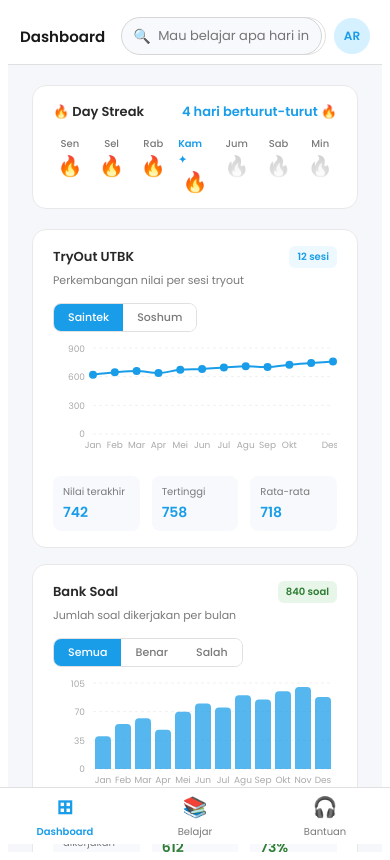
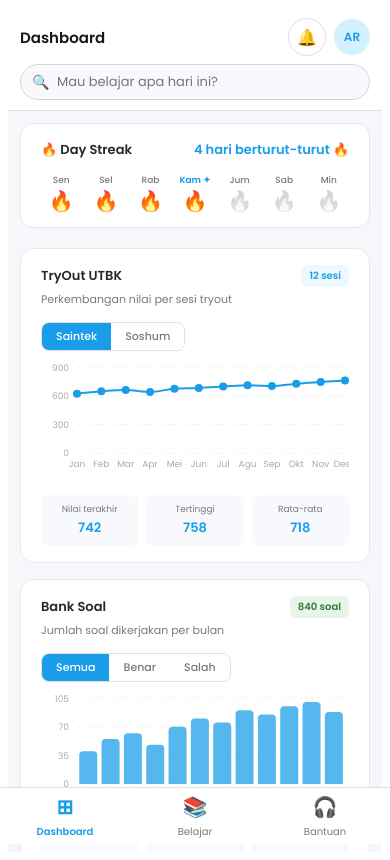
Before and after one commit to XnonXte/Pahamify-Prototype, a React (Vite) app: page / in a window 390 px wide. Built offline with nearby package versions, Linux system fonts and the light colour scheme.

Commit message:
Responsive design bugs fixed

```diff
--- a/index.html
+++ b/index.html
@@ -1,13 +1,16 @@
 <!doctype html>
 <html lang="en">
+
 <head>
   <meta charset="UTF-8" />
   <link rel="icon" type="image/svg+xml" href="/favicon.svg" />
   <meta name="viewport" content="width=device-width, initial-scale=1.0" />
-    <title>ddap</title>
+  <title>Pahamify Prototype</title>
 </head>
+
 <body>
   <div id="root"></div>
   <script type="module" src="/src/main.jsx"></script>
 </body>
+
 </html>
--- a/src/Dashboard.jsx
+++ b/src/Dashboard.jsx
@@ -4,6 +4,12 @@ import { LineChart, Line, BarChart, Bar, XAxis, YAxis, CartesianGrid, Responsive
 // ─── RESPONSIVE STYLES (inject once) ─────────────────────────────────────────
 const responsiveCSS = `
   :root { --sidebar-w: 176px; --topbar-h: 52px; --bottomnav-h: 56px; }
+
+  /* Global viewport override for mobile scale stability */
+  body, #root {
+    max-width: 100vw;
+    overflow-x: hidden;
+  }
 
   /* Tablet: icon-only sidebar */
   @media (max-width: 900px) {
@@ -22,8 +28,35 @@ const responsiveCSS = `
     .sidebar { display: none !important; }
     .bottom-nav { display: flex !important; }
     .app-content { padding: 12px 12px calc(var(--bottomnav-h) + 12px) !important; }
-    .topbar { padding: 0 12px !important; }
+    .topbar {
+      padding: 10px 12px !important;
+      height: auto !important;
+      flex-wrap: wrap !important;
+      gap: 8px !important;
+    }
+    .topbar-search-container {
+      order: 3;
+      min-width: 100% !important;
+      max-width: 100% !important;
+    }
     .grid-2 { grid-template-columns: 1fr !important; }
+
+    /* Responsive Mentor Layout Fixes */
+    .mentor-featured-card {
+      flex-direction: column !important;
+      align-items: center !important;
+      text-align: center !important;
+    }
+    .mentor-featured-card .tags-wrapper {
+      justify-content: center !important;
+    }
+    .mentor-featured-card .stats-wrapper {
+      justify-content: center !important;
+    }
+    .mentor-featured-card button {
+      width: 100% !important;
+      justify-content: center !important;
+    }
   }
 
   /* Two-col grid (stacks on mobile via above rule) */
@@ -154,7 +187,7 @@ function ScrollRow({ cards, showProgress = false }) {
   return (
     <div style={{ position: "relative" }}>
       <button className="scroll-btn" onClick={() => scroll(-1)} style={{ position: "absolute", top: "50%", transform: "translateY(-56%)", left: -14, width: 28, height: 28, borderRadius: "50%", background: "#fff", border: "0.5px solid #d6d6d6", alignItems: "center", justifyContent: "center", cursor: "pointer", zIndex: 2, boxShadow: "0 1px 4px rgba(0,0,0,0.10)" }}>‹</button>
-      <div ref={rowRef} style={{ display: "flex", gap: 12, overflowX: "auto", paddingBottom: 8, scrollBehavior: "smooth", scrollbarWidth: "thin" }}>
+      <div ref={rowRef} style={{ display: "flex", gap: 12, overflowX: "auto", paddingBottom: 8, scrollBehavior: "smooth", scrollbarWidth: "none" }}>
         {cards.map((c, i) => <ClassCard key={i} card={c} showProgress={showProgress} />)}
       </div>
       <button className="scroll-btn" onClick={() => scroll(1)} style={{ position: "absolute", top: "50%", transform: "translateY(-56%)", right: -14, width: 28, height: 28, borderRadius: "50%", background: "#fff", border: "0.5px solid #d6d6d6", alignItems: "center", justifyContent: "center", cursor: "pointer", zIndex: 2, boxShadow: "0 1px 4px rgba(0,0,0,0.10)" }}>›</button>
@@ -248,16 +281,79 @@ function BottomNav({ activePage, onNavigate }) {
 // ─── TOPBAR ───────────────────────────────────────────────────────────────────
 function Topbar({ title, placeholder = "Mau belajar apa hari ini?" }) {
   return (
-    <div className="topbar" style={{ background: "#fff", borderBottom: "0.5px solid #e0e0e0", padding: "0 24px", height: 56, display: "flex", alignItems: "center", gap: 16, flexShrink: 0 }}>
-      <span style={{ fontSize: 15, fontWeight: 600, color: "#181818", whiteSpace: "nowrap" }}>{title}</span>
-      <div style={{ flex: 1, maxWidth: 480, position: "relative" }}>
+    <div className="topbar" style={{
+      background: "#fff",
+      borderBottom: "0.5px solid #e0e0e0",
+      padding: "10px 16px", /* Padding disesuaikan agar proporsional saat 1 atau 2 baris */
+      minHeight: 56,
+      display: "flex",
+      alignItems: "center",
+      justifyContent: "space-between",
+      flexWrap: "wrap", /* KUNCI UTAMA: Mengizinkan elemen turun ke bawah jika tidak muat */
+      gap: "10px 12px", /* Gap horizontal 12px, gap vertikal jika turun kasur sebesar 10px */
+      flexShrink: 0,
+      width: "100%",
+      boxSizing: "border-box"
+    }}>
+
+      {/* SISI KIRI: Judul Halaman */}
+      <div style={{
+        fontSize: 15,
+        fontWeight: 600,
+        color: "#181818",
+        whiteSpace: "nowrap",
+        flexShrink: 0
+      }}>
+        {title}
+      </div>
+
+      {/* SISI TENAH / BAWAH: Kontainer Search Bar */}
+      {/* Menggunakan order: 3 di media query css jika ingin di bawah profil,
+          atau biarkan flex-wrap alami mengikuti urutan DOM html */}
+      <div className="topbar-search" style={{
+        flex: 1,
+        minWidth: "240px", /* Memaksa search bar turun ke bawah jika sisa ruang di samping judul kurang dari 240px */
+        maxWidth: 480,
+        position: "relative",
+      }}>
         <span style={{ position: "absolute", left: 12, top: "50%", transform: "translateY(-50%)", color: "#7a7a7a", fontSize: 14 }}>🔍</span>
-        <input style={{ width: "100%", height: 36, border: "0.5px solid #d6d6d6", borderRadius: 20, padding: "0 12px 0 36px", fontSize: 13, fontFamily: "'Poppins',sans-serif", background: "#f7f9fc", color: "#181818", outline: "none" }} placeholder={placeholder} />
+        <input style={{
+          width: "100%",
+          height: 36,
+          border: "0.5px solid #d6d6d6",
+          borderRadius: 20,
+          padding: "0 12px 0 36px",
+          fontSize: 13,
+          fontFamily: "'Poppins',sans-serif",
+          background: "#f7f9fc",
+          color: "#181818",
+          outline: "none",
+          boxSizing: "border-box"
+        }} placeholder={placeholder} />
       </div>
-      <div style={{ marginLeft: "auto", display: "flex", alignItems: "center", gap: 8 }}>
+
+      {/* SISI KANAN: Menu Aksi (Notifikasi & Profil) */}
+      <div className="topbar-actions" style={{
+        display: "flex",
+        alignItems: "center",
+        gap: 8,
+        flexShrink: 0,
+      }}>
         <div style={{ width: 36, height: 36, borderRadius: "50%", border: "0.5px solid #e0e0e0", background: "#fff", display: "flex", alignItems: "center", justifyContent: "center", cursor: "pointer", fontSize: 16 }}>🔔</div>
         <div style={{ width: 36, height: 36, borderRadius: "50%", background: "#D5F0FF", display: "flex", alignItems: "center", justifyContent: "center", fontSize: 12, fontWeight: 600, color: "#199DE9" }}>AR</div>
       </div>
+
+      {/* Tweak CSS Tambahan untuk merapikan urutan susunan khusus di layar mobile kecil */}
+      <style>{`
+        @media (max-width: 500px) {
+          .topbar-search {
+            order: 3; /* Memaksa search bar berada di urutan paling bawah setelah judul & profil */
+            width: 100%;
+            max-width: 100% !important;
+          }
+        }
+      `}</style>
+
     </div>
   );
 }
@@ -275,17 +371,25 @@ function DashboardPage() {
   ];
 
   return (
-    <div style={{ flex: 1, overflowY: "auto", padding: "20px 24px", display: "flex", flexDirection: "column", gap: 20 }}>
-      {/* Streak */}
+    <div className="app-content" style={{ flex: 1, overflowY: "auto", padding: "20px 24px", display: "flex", flexDirection: "column", gap: 20 }}>
+      {/* Streak Layout Fix */}
       <div style={{ background: "#fff", borderRadius: 14, border: "0.5px solid #e8e8e8", padding: "16px 20px" }}>
-        <div style={{ display: "flex", alignItems: "center", justifyContent: "space-between", marginBottom: 14 }}>
+        <div style={{ display: "flex", flexWrap: "wrap", alignItems: "center", justifyContent: "space-between", gap: 8, marginBottom: 14 }}>
           <span style={{ fontSize: 13, fontWeight: 600, color: "#282828" }}>🔥 Day Streak</span>
           <span style={{ fontSize: 13, fontWeight: 600, color: "#199DE9" }}>4 hari berturut-turut 🔥</span>
         </div>
-        <div style={{ display: "flex", gap: 8 }}>
+        <div style={{ display: "flex", justifyContent: "space-between", width: "100%", gap: 4 }}>
           {streakDays.map((d, i) => (
             <div key={i} style={{ display: "flex", flexDirection: "column", alignItems: "center", gap: 4, flex: 1 }}>
-              <span style={{ fontSize: 10, color: d.today ? "#199DE9" : "#7a7a7a", fontWeight: d.today ? 600 : 500 }}>{d.label}</span>
+              <span style={{
+                fontSize: "9px",
+                color: d.today ? "#199DE9" : "#7a7a7a",
+                fontWeight: d.today ? 600 : 500,
+                whiteSpace: "nowrap", /* Mencegah teks terpotong atau membuat baris baru */
+                display: "inline-block" /* Memastikan properti nowrap bekerja sempurna */
+              }}>
+                {d.label}
+              </span>
               <span style={{ fontSize: 20, lineHeight: 1, filter: d.active ? "none" : "grayscale(1) opacity(0.3)" }}>🔥</span>
             </div>
           ))}
@@ -295,7 +399,7 @@ function DashboardPage() {
       {/* Charts */}
       <div className="grid-2" style={{ display: "grid", gridTemplateColumns: "1fr 1fr", gap: 16 }}>
         {/* TryOut */}
-        <div style={{ background: "#fff", borderRadius: 14, border: "0.5px solid #e8e8e8", padding: "16px 20px" }}>
+        <div style={{ background: "#fff", borderRadius: 14, border: "0.5px solid #e8e8e8", padding: "16px 20px", minWidth: 0 }}>
           <div style={{ display: "flex", alignItems: "center", justifyContent: "space-between", marginBottom: 4 }}>
             <span style={{ fontSize: 13, fontWeight: 600, color: "#282828" }}>TryOut UTBK</span>
             <span style={{ fontSize: 10, fontWeight: 600, padding: "3px 8px", borderRadius: 6, background: "#EEF9FF", color: "#199DE9" }}>12 sesi</span>
@@ -308,9 +412,9 @@ function DashboardPage() {
               </button>
             ))}
           </div>
-          <div style={{ height: 120 }}>
+          <div style={{ height: 120, width: "100%" }}>
             <ResponsiveContainer width="100%" height="100%">
-              <LineChart data={toChartData(toData.vals)} margin={{ top: 4, right: 4, bottom: 0, left: -20 }}>
+              <LineChart data={toChartData(toData.vals)} margin={{ top: 4, right: 4, bottom: 0, left: -24 }}>
                 <CartesianGrid strokeDasharray="3 3" stroke="#f0f0f0" vertical={false} />
                 <XAxis dataKey="name" tick={{ fontSize: 9, fill: "#aaa" }} axisLine={false} tickLine={false} />
                 <YAxis tick={{ fontSize: 9, fill: "#aaa" }} axisLine={false} tickLine={false} tickCount={4} />
@@ -319,18 +423,18 @@ function DashboardPage() {
               </LineChart>
             </ResponsiveContainer>
           </div>
-          <div style={{ display: "flex", gap: 12, marginTop: 12 }}>
+          <div style={{ display: "flex", gap: 8, marginTop: 12 }}>
             {[{ l: "Nilai terakhir", v: toData.last }, { l: "Tertinggi", v: toData.high }, { l: "Rata-rata", v: toData.avg }].map((s, i) => (
-              <div key={i} style={{ flex: 1, background: "#f7f9fc", borderRadius: 8, padding: "8px 10px" }}>
-                <div style={{ fontSize: 10, color: "#7a7a7a", marginBottom: 2 }}>{s.l}</div>
-                <div style={{ fontSize: 14, fontWeight: 600, color: "#199DE9" }}>{s.v}</div>
+              <div key={i} style={{ flex: 1, background: "#f7f9fc", borderRadius: 8, padding: "8px 6px", textAlign: "center" }}>
+                <div style={{ fontSize: 9, color: "#7a7a7a", marginBottom: 2, whiteSpace: "nowrap", overflow: "hidden" }}>{s.l}</div>
+                <div style={{ fontSize: 13, fontWeight: 600, color: "#199DE9" }}>{s.v}</div>
               </div>
             ))}
           </div>
         </div>
 
         {/* Bank Soal */}
-        <div style={{ background: "#fff", borderRadius: 14, border: "0.5px solid #e8e8e8", padding: "16px 20px" }}>
+        <div style={{ background: "#fff", borderRadius: 14, border: "0.5px solid #e8e8e8", padding: "16px 20px", minWidth: 0 }}>
           <div style={{ display: "flex", alignItems: "center", justifyContent: "space-between", marginBottom: 4 }}>
             <span style={{ fontSize: 13, fontWeight: 600, color: "#282828" }}>Bank Soal</span>
             <span style={{ fontSize: 10, fontWeight: 600, padding: "3px 8px", borderRadius: 6, background: "#E8F5E9", color: "#2E7D32" }}>840 soal</span>
@@ -343,9 +447,9 @@ function DashboardPage() {
               </button>
             ))}
           </div>
-          <div style={{ height: 120 }}>
+          <div style={{ height: 120, width: "100%" }}>
             <ResponsiveContainer width="100%" height="100%">
-              <BarChart data={toChartData(bsData.vals)} margin={{ top: 4, right: 4, bottom: 0, left: -20 }}>
+              <BarChart data={toChartData(bsData.vals)} margin={{ top: 4, right: 4, bottom: 0, left: -24 }}>
                 <CartesianGrid strokeDasharray="3 3" stroke="#f0f0f0" vertical={false} />
                 <XAxis dataKey="name" tick={{ fontSize: 9, fill: "#aaa" }} axisLine={false} tickLine={false} />
                 <YAxis tick={{ fontSize: 9, fill: "#aaa" }} axisLine={false} tickLine={false} tickCount={4} />
@@ -354,11 +458,11 @@ function DashboardPage() {
               </BarChart>
             </ResponsiveContainer>
           </div>
-          <div style={{ display: "flex", gap: 12, marginTop: 12 }}>
-            {[{ l: "Total dikerjakan", v: bsData.total }, { l: "Benar", v: bsData.benar }, { l: "Akurasi", v: bsData.akurasi }].map((s, i) => (
-              <div key={i} style={{ flex: 1, background: "#f7f9fc", borderRadius: 8, padding: "8px 10px" }}>
-                <div style={{ fontSize: 10, color: "#7a7a7a", marginBottom: 2 }}>{s.l}</div>
-                <div style={{ fontSize: 14, fontWeight: 600, color: "#2E7D32" }}>{s.v}</div>
+          <div style={{ display: "flex", gap: 8, marginTop: 12 }}>
+            {[{ l: "Total", v: bsData.total }, { l: "Benar", v: bsData.benar }, { l: "Akurasi", v: bsData.akurasi }].map((s, i) => (
+              <div key={i} style={{ flex: 1, background: "#f7f9fc", borderRadius: 8, padding: "8px 6px", textAlign: "center" }}>
+                <div style={{ fontSize: 9, color: "#7a7a7a", marginBottom: 2, whiteSpace: "nowrap", overflow: "hidden" }}>{s.l}</div>
+                <div style={{ fontSize: 13, fontWeight: 600, color: "#2E7D32" }}>{s.v}</div>
               </div>
             ))}
           </div>
@@ -385,14 +489,14 @@ function PusatBelajar() {
   ];
   return (
     <>
-      <div style={{ background: "#fff", borderBottom: "0.5px solid #e0e0e0", display: "flex", flexShrink: 0, overflowX: "auto" }}>
+      <div style={{ background: "#fff", borderBottom: "0.5px solid #e0e0e0", display: "flex", flexShrink: 0, overflowX: "auto", scrollbarWidth: "none" }}>
         {subTabs.map(t => (
           <div key={t} onClick={() => setSubTab(t)} style={{ padding: "13px 28px", fontSize: 13, fontWeight: subTab === t ? 600 : 400, color: subTab === t ? "#199DE9" : "#7a7a7a", cursor: "pointer", borderBottom: subTab === t ? "2px solid #199DE9" : "2px solid transparent", transition: "all 0.15s", whiteSpace: "nowrap" }}>
             {t}
           </div>
         ))}
       </div>
-      <div style={{ flex: 1, overflowY: "auto", padding: "20px 24px" }}>
+      <div className="app-content" style={{ flex: 1, overflowY: "auto", padding: "20px 24px" }}>
         {sections.map(sec => (
           <div key={sec.title} style={{ marginBottom: 28 }}>
             <SectionHeader title={sec.title} />
@@ -449,12 +553,12 @@ function Bantuan() {
   ];
 
   return (
-    <div style={{ flex: 1, overflowY: "auto", padding: "20px 24px", display: "flex", flexDirection: "column", gap: 20 }}>
+    <div className="app-content" style={{ flex: 1, overflowY: "auto", padding: "20px 24px", display: "flex", flexDirection: "column", gap: 20 }}>
       <div>
         <div style={{ fontSize: 14, fontWeight: 600, color: "#282828", marginBottom: 12 }}>Mentor</div>
         <div className="grid-2" style={{ display: "grid", gridTemplateColumns: "1fr 1fr", gap: 16 }}>
           {/* Featured mentor */}
-          <div style={{ background: "#fff", borderRadius: 14, border: "0.5px solid #e8e8e8", padding: 20, display: "flex", gap: 16, alignItems: "flex-start" }}>
+          <div className="mentor-featured-card" style={{ background: "#fff", borderRadius: 14, border: "0.5px solid #e8e8e8", padding: 20, display: "flex", gap: 16, alignItems: "flex-start" }}>
             <img
               src="https://images.unsplash.com/photo-1560250097-0b93528c311a?auto=format&fit=crop&w=150&h=150&q=80"
               alt="Dr. Budi Santoso"
@@ -463,13 +567,13 @@ function Bantuan() {
             <div style={{ flex: 1, minWidth: 0 }}>
               <div style={{ fontSize: 14, fontWeight: 600, color: "#181818", marginBottom: 2 }}>Dr. Budi Santoso</div>
               <div style={{ fontSize: 12, color: "#199DE9", fontWeight: 500, marginBottom: 6 }}>Mentor Matematika & Fisika</div>
-              <div style={{ fontSize: 11, color: "#7a7a7a", lineHeight: 1.6, marginBottom: 10 }}>Pengajar berpengalaman 12 tahun, spesialis persiapan UTBK Saintek. Lulusan ITB jurusan Teknik Fisika.</div>
-              <div style={{ display: "flex", flexWrap: "wrap", gap: 6, marginBottom: 12 }}>
+              <div style={{ fontSize: 11, color: "#7a7a7a", lineHeight: 1.6, marginBottom: 10 }}>Pengajar berpengalaman 12 tahun, persiapan UTBK Saintek. Lulusan ITB.</div>
+              <div className="tags-wrapper" style={{ display: "flex", flexWrap: "wrap", gap: 6, marginBottom: 12 }}>
                 {["Matematika", "Fisika", "UTBK"].map(t => (
                   <span key={t} style={{ fontSize: 10, fontWeight: 600, padding: "3px 8px", borderRadius: 6, background: "#EEF9FF", color: "#199DE9" }}>{t}</span>
                 ))}
               </div>
-              <div style={{ display: "flex", gap: 16 }}>
+              <div className="stats-wrapper" style={{ display: "flex", gap: 16 }}>
                 {[{ v: "1.240", l: "Siswa" }, { v: "4.9 ★", l: "Rating" }, { v: "12 thn", l: "Pengalaman" }].map((s, i) => (
                   <div key={i} style={{ display: "flex", flexDirection: "column" }}>
                     <span style={{ fontSize: 14, fontWeight: 600, color: "#181818" }}>{s.v}</span>
@@ -497,11 +601,11 @@ function Bantuan() {
                     flexShrink: 0
                   }}
                 />
-                <div>
-                  <div style={{ fontSize: 12, fontWeight: 600, color: "#282828" }}>{m.name}</div>
-                  <div style={{ fontSize: 11, color: "#7a7a7a" }}>{m.sub}</div>
+                <div style={{ minWidth: 0, flex: 1 }}>
+                  <div style={{ fontSize: 12, fontWeight: 600, color: "#282828", whiteSpace: "nowrap", overflow: "hidden", textOverflow: "ellipsis" }}>{m.name}</div>
+                  <div style={{ fontSize: 11, color: "#7a7a7a", whiteSpace: "nowrap", overflow: "hidden", textOverflow: "ellipsis" }}>{m.sub}</div>
                 </div>
-                <div style={{ marginLeft: "auto", display: "flex", flexDirection: "column", alignItems: "flex-end", gap: 4 }}>
+                <div style={{ marginLeft: "auto", display: "flex", flexDirection: "column", alignItems: "flex-end", gap: 4, flexShrink: 0 }}>
                   <div style={{ width: 8, height: 8, borderRadius: "50%", background: m.online ? "#4CAF50" : "#d6d6d6" }} />
                   <div style={{ fontSize: 10, color: "#FF9800", fontWeight: 600 }}>★ {m.rating}</div>
                 </div>
@@ -536,11 +640,11 @@ function Bantuan() {
               onMouseLeave={e => e.currentTarget.style.borderColor = "#e8e8e8"}
             >
               <div style={{ width: 36, height: 36, borderRadius: 8, background: c.bg, display: "flex", alignItems: "center", justifyContent: "center", fontSize: 18, flexShrink: 0 }}>{c.icon}</div>
-              <div>
-                <div style={{ fontSize: 12, fontWeight: 600, color: "#282828" }}>{c.name}</div>
-                <div style={{ fontSize: 10, color: "#7a7a7a" }}>{c.sub}</div>
+              <div style={{ minWidth: 0, flex: 1 }}>
+                <div style={{ fontSize: 12, fontWeight: 600, color: "#282828", whiteSpace: "nowrap", overflow: "hidden", textOverflow: "ellipsis" }}>{c.name}</div>
+                <div style={{ fontSize: 10, color: "#7a7a7a", whiteSpace: "nowrap", overflow: "hidden", textOverflow: "ellipsis" }}>{c.sub}</div>
               </div>
-              <span style={{ marginLeft: "auto", color: "#c1c1c1", fontSize: 14 }}>›</span>
+              <span style={{ marginLeft: "auto", color: "#c1c1c1", fontSize: 14, flexShrink: 0 }}>›</span>
             </div>
           ))}
         </div>
@@ -561,11 +665,11 @@ export default function App() {
   const searchPlaceholders = {
     "dashboard": "Mau belajar apa hari ini?",
     "pusat-belajar": "Mau belajar apa hari ini?",
-    "bantuan": "Cari pertanyaan atau topik bantuan...",
+    "bantuan": "Cari bantuan...",
   };
 
   return (
-    <div style={{ fontFamily: "'Poppins',sans-serif", display: "flex", height: "100vh", minHeight: 700, background: "#f5f7fa", color: "#181818" }}>
+    <div style={{ fontFamily: "'Poppins',sans-serif", display: "flex", height: "100vh", background: "#f5f7fa", color: "#181818" }}>
       <style>{responsiveCSS}</style>
       <link href="https://fonts.googleapis.com/css2?family=Poppins:wght@400;500;600&display=swap" rel="stylesheet" />
 
```
Also changed, not shown: 1 other file (tests, documents, lock files or other folders). Lines whose indentation alone changed are shown as unchanged.
